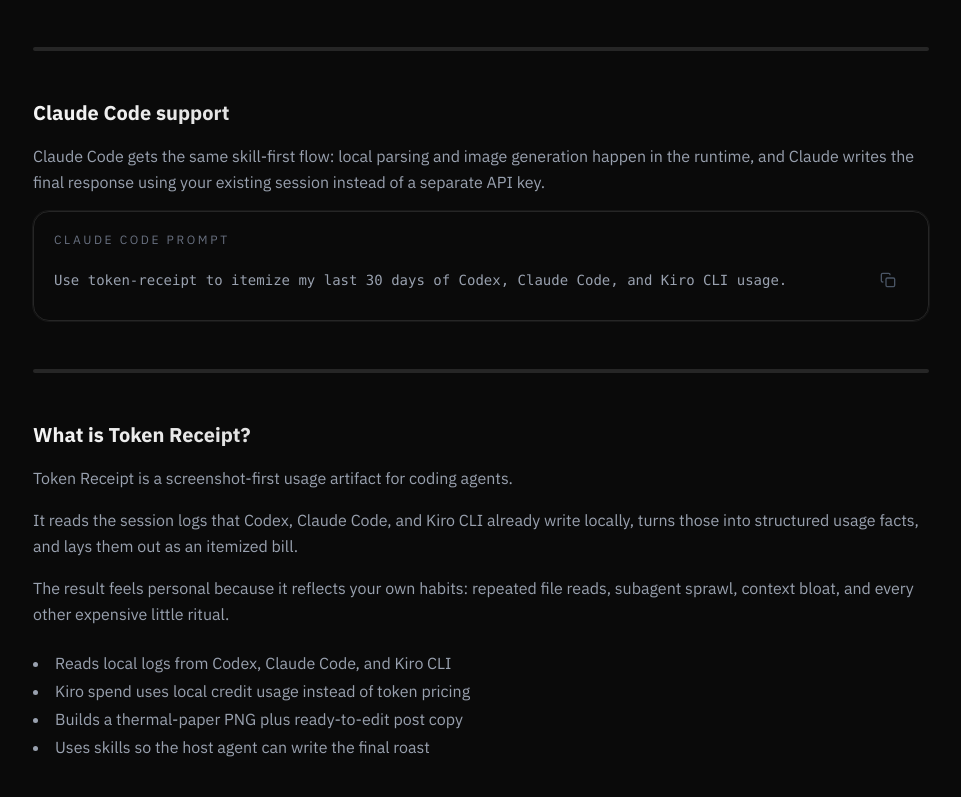
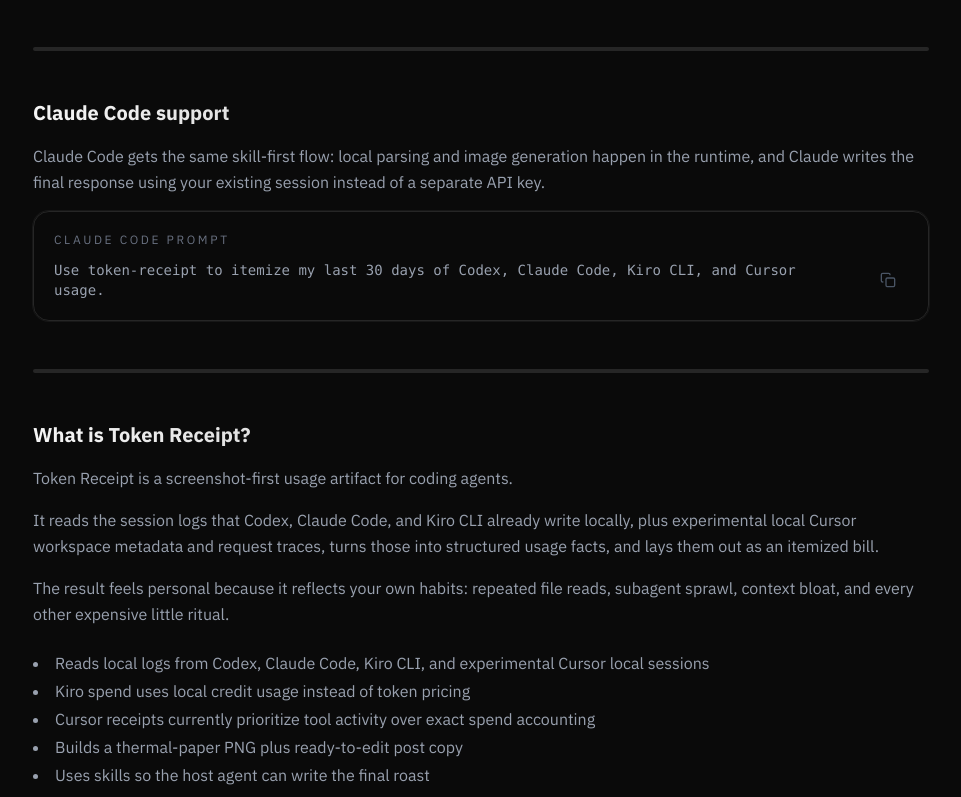
Before and after one commit to ameyalambat128/token-receipt, a Next.js app in the folder apps/web/: page / in a window 1280 px wide. Shown: the part 2000-2797 px from the top of the page, without its empty margins (159-1120 px from the left). Built offline with nearby package versions, Linux system fonts and the light colour scheme.

Commit message:
docs(cursor): describe experimental local support
Align the site, skill metadata, and docs with the new Cursor provider so users understand the local-only behavior coverage and lower accounting fidelity.

```diff
--- a/apps/web/app/layout.tsx
+++ b/apps/web/app/layout.tsx
@@ -8,7 +8,7 @@
 const siteUrl = "https://tokenreceipt.ameyalambat.com";
 const productName = "Token Receipt";
 const productDescription =
-  "Token Receipt turns your Codex, Claude Code, and Kiro CLI logs into your coding-agent bill, complete with a thermal-paper PNG and share-ready post copy.";
+  "Token Receipt turns your Codex, Claude Code, Kiro CLI, and experimental Cursor local session logs into your coding-agent bill, complete with a thermal-paper PNG and share-ready post copy.";
 const googleSiteVerification = process.env.GOOGLE_SITE_VERIFICATION;
 
 const ibmPlexSans = IBM_Plex_Sans({
@@ -26,6 +26,7 @@
     "Codex",
     "Claude Code",
     "Kiro CLI",
+    "Cursor",
     "AI bill",
     "satire",
     "skills",
--- a/apps/web/app/page.tsx
+++ b/apps/web/app/page.tsx
@@ -15,7 +15,7 @@
 
 const siteUrl = "https://tokenreceipt.ameyalambat.com";
 const productDescription =
-  "Token Receipt turns your Codex, Claude Code, and Kiro CLI logs into your coding-agent bill with a thermal-paper receipt, share-ready post copy, and skill-native workflows.";
+  "Token Receipt turns your Codex, Claude Code, Kiro CLI, and experimental Cursor local session logs into your coding-agent bill with a thermal-paper receipt, share-ready post copy, and skill-native workflows.";
 
 const structuredData = {
   "@context": "https://schema.org",
@@ -45,6 +45,7 @@
         "Codex",
         "Claude Code",
         "Kiro CLI",
+        "Cursor",
         "agent skills",
         "AI bill",
         "satire",
@@ -65,7 +66,7 @@
     value: "providers",
     question: "Which agents does Token Receipt support first?",
     answer:
-      "V1 supports Codex, Claude Code, and Kiro CLI. It reads the local session logs those tools already write, normalizes usage and tool activity, and produces a receipt plus share copy.",
+      "V1 supports Codex, Claude Code, Kiro CLI, and experimental local Cursor sessions. Cursor support is behavior-first today, so the receipt can reflect local tool activity even when spend fidelity is lower than Codex or Claude Code.",
   },
   {
     value: "privacy",
@@ -77,7 +78,7 @@
     value: "accuracy",
     question: "Is the receipt supposed to be financially accurate?",
     answer:
-      "It is grounded in real local usage and tool signals, but it is still an interpretation of local agent activity rather than a billing ledger. Kiro cost is based on local credit usage rather than token-derived API pricing.",
+      "It is grounded in real local usage and tool signals, but it is still an interpretation of local agent activity rather than a billing ledger. Kiro cost is based on local credit usage rather than token-derived API pricing, and experimental Cursor support currently emphasizes behavioral signals over invoice-grade spend accounting.",
   },
   {
     value: "share-loop",
@@ -98,7 +99,7 @@
   const codexPrompt =
     "$token-receipt Generate a receipt for my last 30 days of agent usage.";
   const claudePrompt =
-    "Use token-receipt to itemize my last 30 days of Codex, Claude Code, and Kiro CLI usage.";
+    "Use token-receipt to itemize my last 30 days of Codex, Claude Code, Kiro CLI, and Cursor usage.";
   const doctorCommand = "bun run -F token-receipt doctor";
   const runtimeCommand =
     "bun run -F token-receipt generate -- --provider all --since 30d --out ./token-receipt-output";
@@ -129,7 +130,8 @@
           <p className="mt-4 text-lg text-gray-100">
             Your Agent Has Expenses.
             <br className="hidden sm:block" />
-            Officially itemized for Codex, Claude Code, and Kiro CLI.
+            Officially itemized for Codex, Claude Code, Kiro CLI, and
+            experimental Cursor local sessions.
           </p>
 
           <p className="mt-6 leading-relaxed text-gray-400">
@@ -209,8 +211,9 @@
             </p>
             <p className="mb-4 leading-relaxed text-gray-400">
               It reads the session logs that Codex, Claude Code, and Kiro CLI
-              already write locally, turns those into structured usage facts,
-              and lays them out as an itemized bill.
+              already write locally, plus experimental local Cursor workspace
+              metadata and request traces, turns those into structured usage
+              facts, and lays them out as an itemized bill.
             </p>
             <p className="mb-6 leading-relaxed text-gray-400">
               The result feels personal because it reflects your own habits:
@@ -218,9 +221,16 @@
               other expensive little ritual.
             </p>
             <ul className="list-inside list-disc space-y-1 text-gray-400">
-              <li>Reads local logs from Codex, Claude Code, and Kiro CLI</li>
+              <li>
+                Reads local logs from Codex, Claude Code, Kiro CLI, and
+                experimental Cursor local sessions
+              </li>
               <li>
                 Kiro spend uses local credit usage instead of token pricing
+              </li>
+              <li>
+                Cursor receipts currently prioritize tool activity over exact
+                spend accounting
               </li>
               <li>Builds a thermal-paper PNG plus ready-to-edit post copy</li>
               <li>Uses skills so the host agent can write the final roast</li>
@@ -243,6 +253,25 @@
               Because Kiro does not expose the same local token counters here,
               the Kiro portion of the bill uses local credit usage instead of a
               token-derived API estimate.
+            </p>
+          </section>
+
+          <Divider />
+
+          <section>
+            <h2 className="gradient-text mb-4 text-xl font-bold">
+              Experimental Cursor local support
+            </h2>
+            <p className="mb-4 leading-relaxed text-gray-400">
+              Cursor is supported experimentally from local workspace metadata
+              and request trace logs. That gives Token Receipt enough signal to
+              group Composer activity, count reads and searches, and fold those
+              habits into the same receipt flow.
+            </p>
+            <p className="leading-relaxed text-gray-400">
+              The tradeoff is accounting fidelity. Cursor does not currently
+              expose the same local token and cost counters here, so the receipt
+              treats Cursor as behavior-rich but spend-light.
             </p>
           </section>
 
@@ -311,7 +340,7 @@
                 <span className="font-mono text-gray-600">1.</span>
                 <p className="text-gray-400">
                   The runtime scans local Codex, Claude Code, and Kiro CLI
-                  session logs
+                  session logs, plus experimental Cursor local artifacts
                 </p>
               </div>
               <div className="flex gap-4">
@@ -341,7 +370,8 @@
             </h2>
             <ul className="list-inside list-disc space-y-1 text-gray-400">
               <li>
-                People shipping with Codex, Claude Code, or Kiro CLI every day
+                People shipping with Codex, Claude Code, Kiro CLI, or Cursor
+                every day
               </li>
               <li>
                 People who want Kiro CLI credits and tool detours in the same
```
Also changed, not shown: 4 other files (tests, documents, lock files or other folders).
